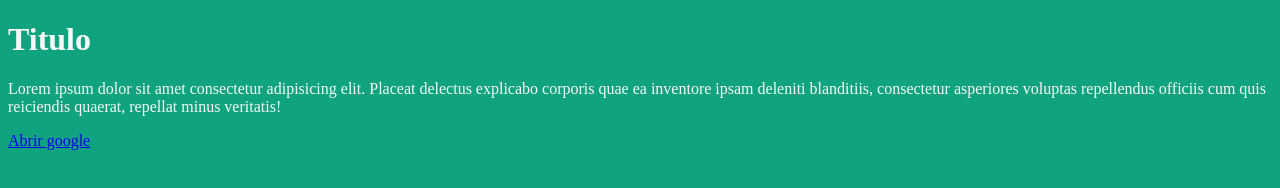
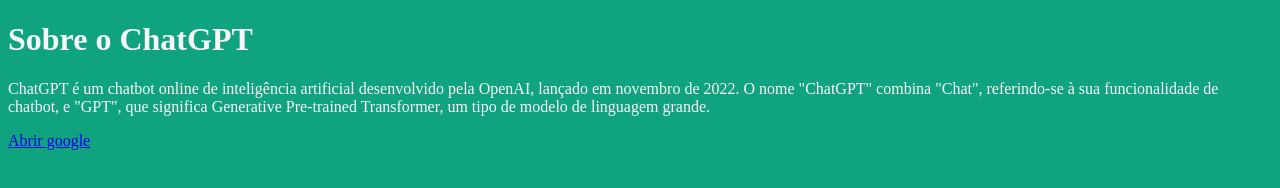
Before and after one commit to jupbrandoli/projeto, a plain HTML site: page index.html in a window 1280 px wide. Drawn offline with Linux system fonts and the light colour scheme.

Commit message:
edição index.html

```diff
--- a/index.html
+++ b/index.html
@@ -3,14 +3,13 @@
 <head>
     <meta charset="UTF-8">
     <meta name="viewport" content="width=device-width, initial-scale=1.0">
-    <title>Nome da pagina</title>
+    <title>ChatGPT</title>
     <link rel="stylesheet" type="text/css" href="styles.css" />
 </head>
 <body>
-    <h1>Titulo</h1>
-    <p>Lorem ipsum dolor sit amet consectetur adipisicing elit. Placeat delectus
-    explicabo corporis quae ea inventore ipsam deleniti blanditiis, consectetur
-    asperiores voluptas repellendus officiis cum quis reiciendis quaerat, repellat minus veritatis!</p>
-    <a href="https://www.google.com/">Abrir google</a>
+    <h1>Sobre o ChatGPT</h1>
+    <p>ChatGPT é um chatbot online de inteligência artificial desenvolvido pela OpenAI, lançado em novembro de 2022.
+    O nome "ChatGPT" combina "Chat", referindo-se à sua funcionalidade de chatbot, e "GPT", que significa Generative Pre-trained Transformer, um tipo de modelo de linguagem grande. </p>
+    <a href="https://chat.openai.com/auth/login">Abrir google</a>
 </body>
 </html>
```
